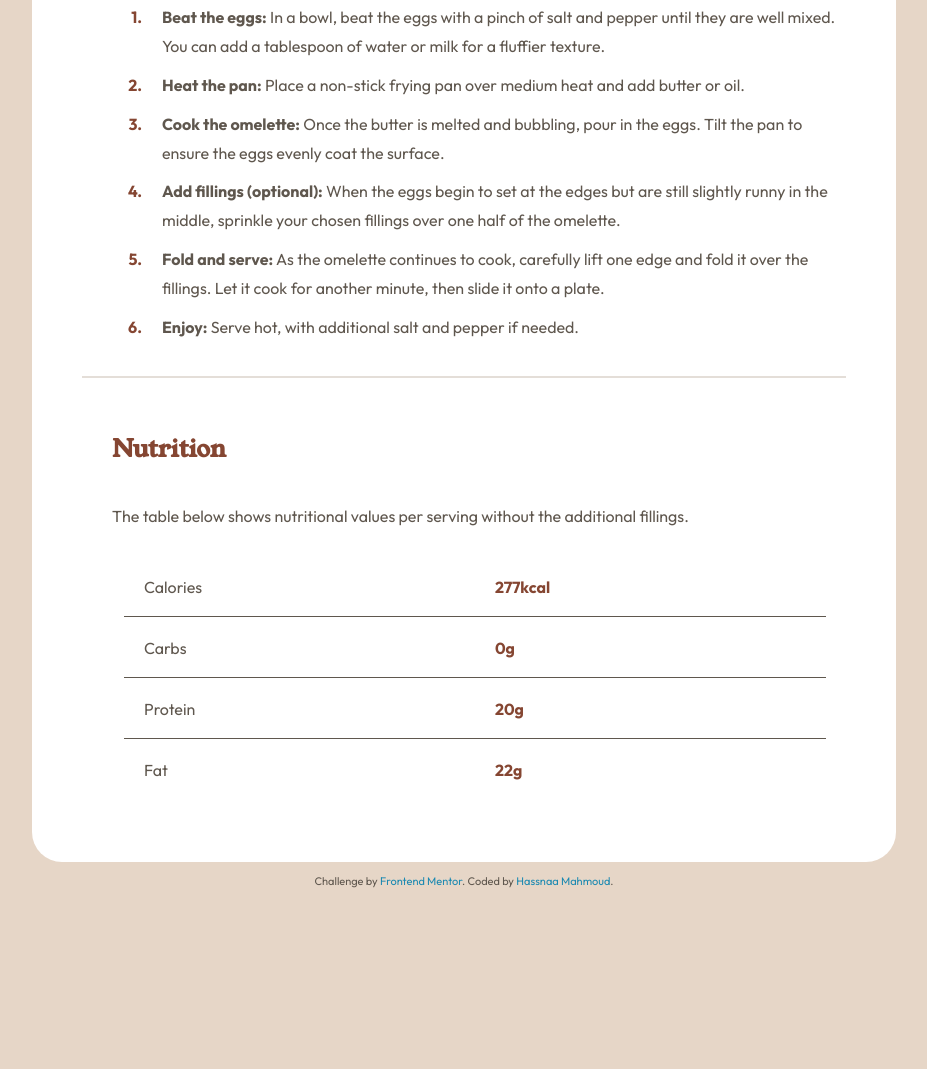
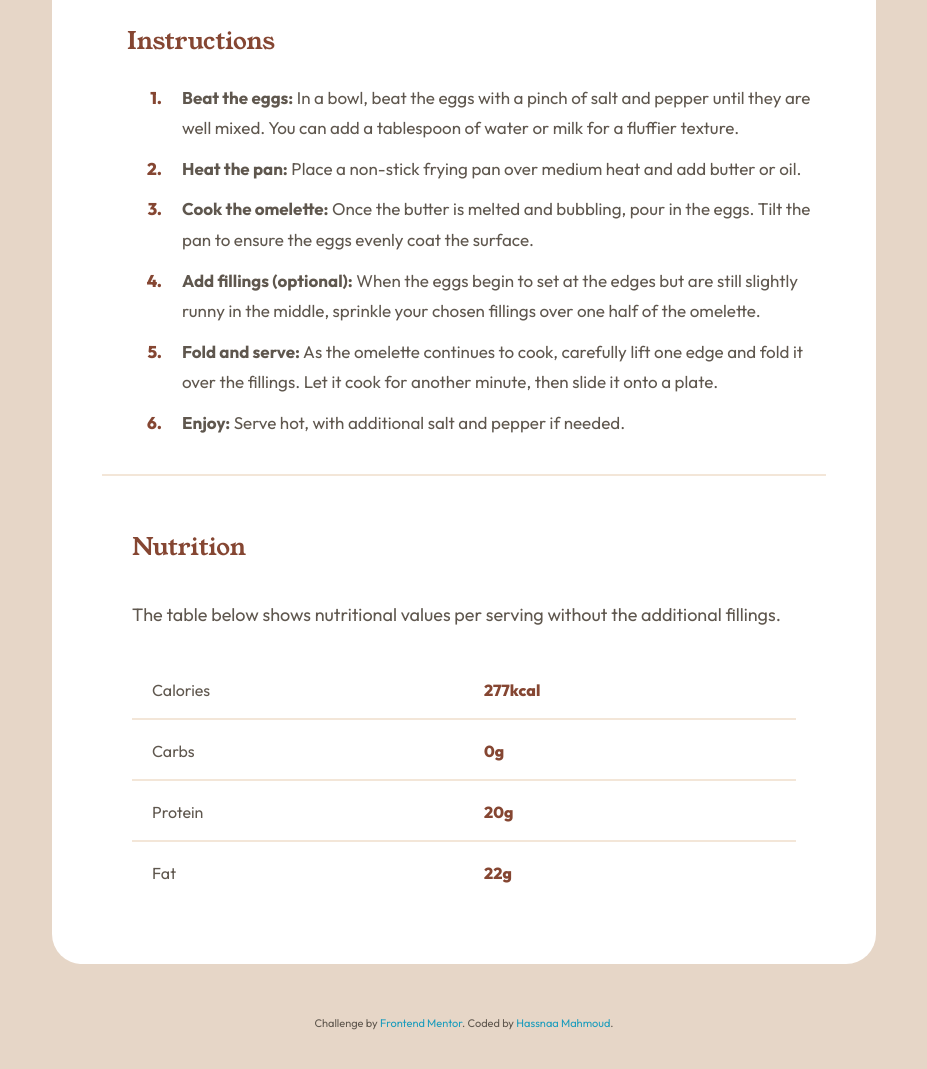
Before and after one commit to HASSNAAM/recipe-page-main, a plain HTML site: page index.html in a window 1280 px wide. Shown: the part 1301-2370 px from the top of the page, without its empty margins (176-1103 px from the left). Before the commit the page ends 2240 px from the top, so only its background shows below. Drawn offline with Linux system fonts and the light colour scheme.

Commit message:
Edit and Changes

```diff
--- a/index.html
+++ b/index.html
@@ -4,22 +4,20 @@
   <head>
     <meta charset="UTF-8">
     <meta name="viewport" content="width=device-width, initial-scale=1.0">
-    <!-- displays site properly based on user's device -->
 
     <link rel="icon" type="image/png" sizes="32x32" href="./assets/images/favicon-32x32.png">
 
     <title>Frontend Mentor | Recipe page</title>
-    <link rel="stylesheet" href="style.css">
-    <!-- Feel free to remove these styles or customise in your own stylesheet 👍 -->
+    <link rel="stylesheet" href="./styles/style.css">
     <style>
       .attribution {
         font-size: 11px;
         text-align: center;
-        padding: 10px;
+        padding:50px 10px 10px 10px;
       }
 
       .attribution a {
-        color: hsl(196, 74%, 40%);
+        color: #1B9CBC;
         text-decoration: none;
       }
     </style>
@@ -34,14 +32,14 @@
         <p>An easy and quick dish, perfect for any meal. This classic omelette combines beaten eggs cooked
           to perfection, optionally filled with your choice of cheese, vegetables, or meats.</p>
 
-        <div class="box">
+        <section class="box">
           <h2>Preparation time</h2>
           <ul>
             <li><strong>Total:</strong> Approximately 10 minutes</li>
             <li><strong>Preparation:</strong> 5 minutes</li>
             <li><strong>Cooking:</strong> 5 minutes</li>
           </ul>
-        </div>
+        </section>
 
         <h2>Ingredients</h2>
         <ul>
@@ -98,10 +96,12 @@
       </main>
 
     </div>
+   <footer>
     <div class="attribution">
       Challenge by <a href="https://www.frontendmentor.io?ref=challenge" target="_blank">Frontend Mentor</a>.
       Coded by <a href="#">Hassnaa Mahmoud</a>.
     </div>
+   </footer>
   </body>
 
 </html>
--- a/style.css
+++ b/styles/style.css
@@ -1,27 +1,31 @@
+/* Outfit */
+/* Define the variable font */
+@font-face {
+    font-family: 'Outfit';
+    src: url('../assets/fonts/outfit/Outfit-VariableFont_wght.ttf') format('truetype');
+    font-weight: 100 900;
+    font-style: normal;
+}
+/* Optionally define static font files */
+@font-face {
+    font-family: 'Outfit';
+    src: url('../assets/fonts/outfit/static/Outfit-Regular.ttf') format('truetype');
+    font-weight: 400;
+    font-style: normal;
+}
+@font-face {
+    font-family: 'Outfit';
+    src: url('../assets/fonts/outfit/static/Outfit-Bold.ttf') format('truetype');
+    font-weight: 700;
+    font-style: normal;
+}
 /* Young Serif */
+/* Define static font files*/
 @font-face {
-  font-family: "Young Serif";
-  src: url("assets/fonts/young-serif/YoungSerif-Regular.ttf") format("woff2");
-  font-weight: 400;
-}
-
-/* Outfit */
-@font-face {
-  font-family: "Outfit";
-  src: url("assets/fonts/outfit/Outfit-VariableFont_wght.ttf") format("woff2");
-  font-weight: 400;
-}
-
-@font-face {
-  font-family: "Outfit";
-  src: url("assets/fonts/outfit/Outfit-VariableFont_wght.ttf") format("woff2");
-  font-weight: 600;
-}
-
-@font-face {
-  font-family: "Outfit";
-  src: url("assets/fonts/outfit/Outfit-VariableFont_wght.ttf") format("woff2");
-  font-weight: 700;
+    font-family: 'Young Serif';
+    src: url('../assets/fonts/young-serif/YoungSerif-Regular.ttf') format('truetype');
+    font-weight: 400;
+    font-style: normal;
 }
 :root {
   --Nutmeg: hsl(14, 45%, 36%);
@@ -49,6 +53,7 @@ html{
 h1,
 h2 {
   font-family: "Young Serif", serif;
+  font-weight: 400;
 }
 .container {
  border-radius: 30px;
@@ -58,20 +63,18 @@ h2 {
 header {
   height: 50vh;
   border-radius: 30px;
-  background-image: url(assets/images/image-omelette.jpeg);
-  background-size: cover;
- background-position: center center;
-
+  background-image: url(../assets/images/image-omelette.jpeg);
+  background-size: 100% 100%;
 }
 h1 {
   color: var(--Dark-Charcoal);
   margin-bottom: 0;
-  font-weight: 400;
+  font-size: 45px;
 }
 p {
-  width: 90%;
   margin-top: 0;
   color: var(--Wenge-Brown);
+  font-size: 18px;
 }
 .box {
   padding-left: 50px;
@@ -86,19 +89,17 @@ ul,
 ol {
   list-style: none;
 }
-
 ul li {
   margin: 10px 0;
   padding-left: 30px;
   position: relative;
   color: var(--Wenge-Brown);
 }
-
 ul li:before {
   content: "";
   display: inline-block;
-  width: 8px;
-  height: 8px;
+  width: 6px;
+  height: 6px;
   border-radius: 50%;
   background-color: var(--Dark-Raspberry);
   position: absolute;
@@ -113,7 +114,7 @@ ul li:before {
 }
 .container > ul,
 ol {
-  border-bottom: 2px solid var(--Light-Grey);
+  border-bottom: 2px solid var(--Eggshell);
   padding-bottom: 25px;
 }
 .container > ul li {
@@ -130,6 +131,7 @@ ol li {
   margin: 10px 0;
   padding-left: 40px;
   position: relative;
+  font-size: 17px;
 }
 ol li:before {
   content: counter(list-item) ". ";
@@ -148,14 +150,12 @@ ol li:before {
   margin: 50px 0 30px 30px;
 }
 p:nth-of-type(2) {
-  width: 100%;
   margin-left: 30px;
 }
 table {
   padding: 10px;
   width: 95%;
-  margin-left: 30px;
-  margin-right: calc(100vw-(95%+30px));
+  margin: 0 auto;
 }
 table td {
   width: 50%;
@@ -173,12 +173,12 @@ table tr:not(:last-child)::after {
   position: absolute;
   content: "";
   width: 100%;
-  height: 1px;
-  background-color: var(--Wenge-Brown);
+  height: 2px;
+  background-color: var(--Eggshell);
   bottom: 0;
   left: 0;
 }
-@media screen and (max-width: 678px) {
+@media screen and (max-width: 912px) {
   .container{
     padding: 0;
   }
@@ -194,11 +194,8 @@ table tr:not(:last-child)::after {
   }
   h1 {
     line-height: 1.2;
-    font-size: 40px;
+    font-size: 35px;
     margin-bottom: 20px;
-  }
-  p {
-    width: 100%;
   }
   .box {
     padding-left: 30px;
@@ -213,9 +210,9 @@ table tr:not(:last-child)::after {
     margin-left: 10px;
   }
 }
-@media screen and (min-width:679px){
+@media screen and (min-width:913px){
   body{
     background-color:var(--body-desktop);
-    padding: 70px 200px 30px;
+    padding: 110px 220px 30px;
   }
 }
```
Also changed, not shown: design/1.png (deleted), design/2.png (deleted), 2 other files.
